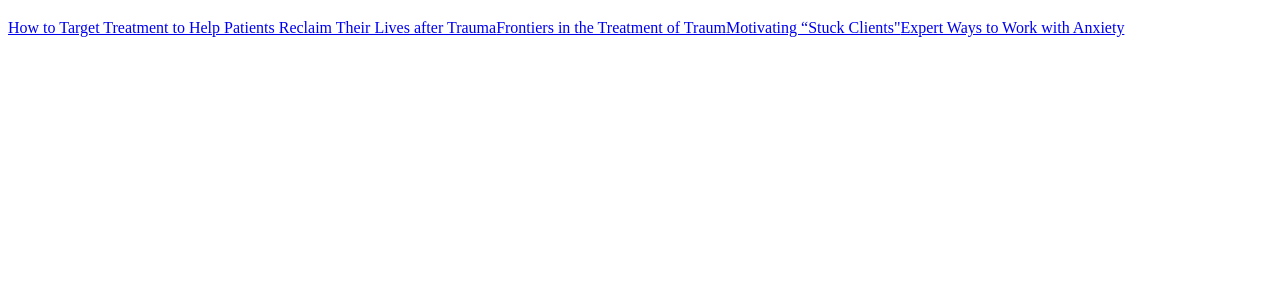
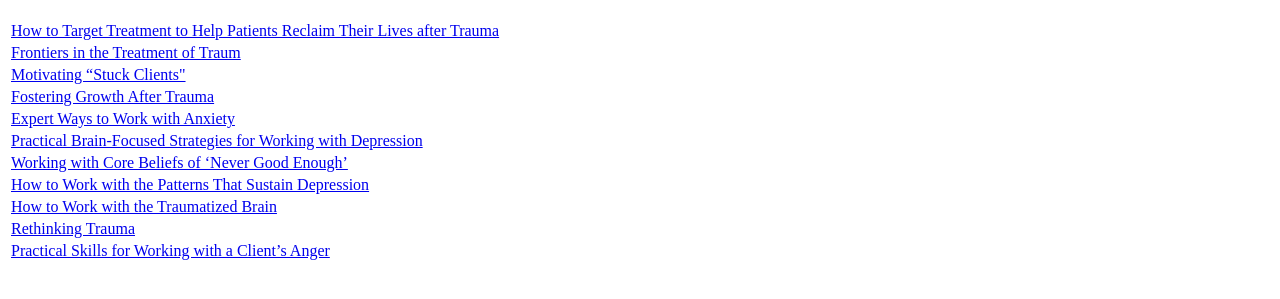
Before and after one commit to eeevans/homepage, a plain HTML site: page links.html in a window 1280 px wide. Shown: the part 61-360 px from the top of the page. Drawn offline with Linux system fonts and the light colour scheme.

Commit message:
added links

```diff
--- a/links.html
+++ b/links.html
@@ -10,13 +10,50 @@
 <h1>Links</h1>
 
 <body>
-    <table>
-        <tr><a href="https://www.nicabm.com/confirm/vdk-trauma/">How to Target Treatment to Help Patients Reclaim Their
-                Lives after Trauma</a></tr>
-        <tr><a href="https://www.nicabm.com/confirm/frontiers-treatment-trauma/">Frontiers in the Treatment of Traum</a>
+    <table style="width:100%">
+        <tr>
+            <td><a href="https://www.nicabm.com/confirm/vdk-trauma/">How to Target Treatment to Help Patients Reclaim
+                    Their
+                    Lives after Trauma</a></td>
         </tr>
-        <tr><a href="https://www.nicabm.com/confirm/stuck/">Motivating “Stuck Clients"</a></tr>
-        <tr><a href="https://www.nicabm.com/confirm/anxiety/">Expert Ways to Work with Anxiety</a></tr>
+        <tr>
+            <td><a href="https://www.nicabm.com/confirm/frontiers-treatment-trauma/">Frontiers in the Treatment of
+                    Traum</a></td>
+        </tr>
+        <tr>
+            <td><a href="https://www.nicabm.com/confirm/stuck/">Motivating “Stuck Clients"</a></td>
+        </tr>
+        <tr>
+            <td><a href="https://www.nicabm.com/confirm/foster-post-traumatic-growth/">Fostering Growth After Trauma</a>
+            </td>
+        </tr>
+        <tr>
+            <td>
+                <a href="https://www.nicabm.com/confirm/anxiety/">Expert Ways to Work with Anxiety</a>
+            </td>
+        </tr>
+        <tr>
+            <td><a href="https://www.nicabm.com/confirm/depression-goldstein/">Practical Brain-Focused Strategies for
+                    Working with Depression</a></td>
+        </tr>
+        <tr>
+            <td><a href="https://www.nicabm.com/confirm/never-good-enough">Working with Core Beliefs of ‘Never Good
+                    Enough’</a></td>
+        </tr>
+        <tr>
+            <td><a href="https://www.cnicabm.com/confirm/depression/">How to Work with the Patterns That Sustain
+                    Depression</a></td>
+        </tr>
+        <tr>
+            <td><a href="https://www.nicabm.com/confirm/trauma-vdk/">How to Work with the Traumatized Brain</a></td>
+        </tr>
+        <tr>
+            <td><a href="https://www.nicabm.com/confirm/rethinking-trauma/">Rethinking Trauma</a></td>
+        </tr>
+        <tr>
+            <td><a href="https://www.nicabm.com/confirm/anger/">Practical Skills for Working with a Client’s Anger</a>
+            </td>
+        </tr>
     </table>
 </body>
 
```
